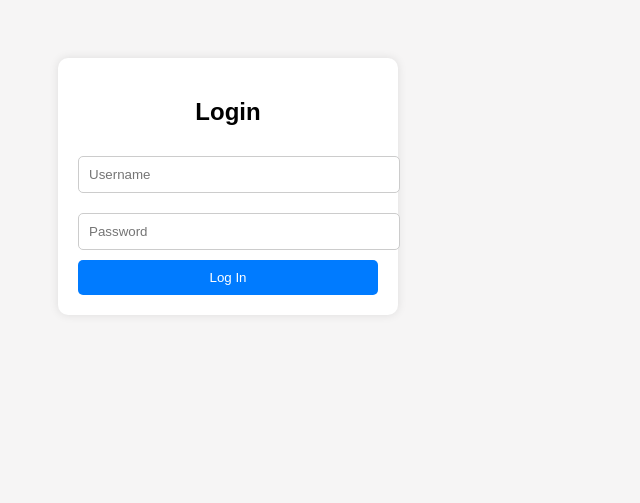
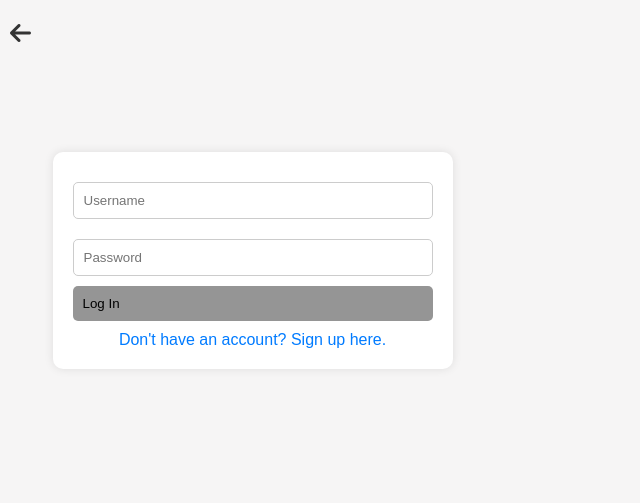
Before and after one commit to aoneillmark/MindHack, a browser extension: page extension/login.html in a window 1280 px wide. Shown: the whole page, without its empty margins (0-640 px from the left). Drawn offline with Linux system fonts and the light colour scheme.

Commit message:
extension updates

```diff
--- a/extension/login.html
+++ b/extension/login.html
@@ -4,66 +4,111 @@
     <meta charset="UTF-8">
     <meta name="viewport" content="width=device-width, initial-scale=1.0">
     <title>Login</title>
+    <!-- Add FontAwesome for the back icon -->
+    <link rel="stylesheet" href="https://cdnjs.cloudflare.com/ajax/libs/font-awesome/6.0.0-beta3/css/all.min.css">
     <style>
+        /* Style for the body */
         body {
+            width: 465px;
+            height: 420px;
+            text-align: center;
             font-family: Arial, sans-serif;
-            text-align: center;
-            padding: 50px;
             background-color: #f6f5f5;
+            padding: 20px;
+            border-radius: 10px;
+            padding-top: 60px;
+            margin: 0;
+            display: flex;
+            flex-direction: column;
+            justify-content: center;
+            align-items: center;
+            position: relative;
         }
 
+        /* Style for the login container */
         .login-container {
-            width: 300px;
+            width: 400px;
             background-color: white;
             padding: 20px;
             border-radius: 10px;
             box-shadow: 0 0 10px rgba(0, 0, 0, 0.1);
+            text-align: center;
+            margin-top: -20px;
+            box-sizing: border-box;
         }
 
+        /* Style for the inputs */
         input[type="text"], input[type="password"] {
             width: 100%;
             padding: 10px;
             margin: 10px 0;
             border-radius: 5px;
             border: 1px solid #ccc;
+            box-sizing: border-box;
         }
 
+        /* Style for the buttons */
         button {
             width: 100%;
             padding: 10px;
-            background-color: #007bff;
-            color: white;
+            background-color: rgb(149, 149, 149);
             border: none;
             border-radius: 5px;
             cursor: pointer;
+            margin-bottom: 10px;
+            text-align: left;
         }
 
-        button:hover {
-            background-color: #0056b3;
+
+        .button:hover {
+            background-color: #33bb65; /* Color on hover */
+        }
+
+
+        /* Style for the back button (icon on the left) */
+        .back-button {
+            margin-left: 20px;
+            position: absolute;
+            top: 20px;
+            font-size: 24px;
+            background-color: transparent;
+            border: none;
+            cursor: pointer;
+            padding: 0; /* Remove padding */
+            color: #333; /* Default color */
+            transition: color 0.3s ease; /* Smooth color transition */
+        }
+
+        .back-button:hover {
+            color: #007bff; /* Color on hover */
+        }
+
+        /* Style for the sign up link */
+        .signup-link {
+            text-decoration: none;
+            color: #007bff;
+            cursor: pointer;
+        }
+
+        .signup-link:hover {
+            text-decoration: underline;
         }
     </style>
 </head>
 <body>
+    <!-- Back button with an icon on the left -->
+    <button class="back-button" id="backButton">
+        <i class="fas fa-arrow-left"></i>
+    </button>
+
     <div class="login-container">
-        <h2>Login</h2>
         <input type="text" placeholder="Username" id="username">
         <input type="password" placeholder="Password" id="password">
-        <button onclick="submitLogin()">Log In</button>
+        <button class="button" onclick="submitLogin()">Log In</button>
+        <br>
+        <a href="signup.html" class="signup-link">Don't have an account? Sign up here.</a>
     </div>
 
-    <script>
-        function submitLogin() {
-            const username = document.getElementById("username").value;
-            const password = document.getElementById("password").value;
-
-            // You can replace this with actual login logic.
-            if (username && password) {
-                alert("Logged in successfully!");
-                // Redirect to another page or perform actions.
-            } else {
-                alert("Please enter username and password.");
-            }
-        }
-    </script>
+    <script src="login.js"></script>
 </body>
 </html>
--- /dev/null
+++ b/extension/login.js
@@ -0,0 +1,19 @@
+function submitLogin() {
+    const username = document.getElementById("username").value;
+    const password = document.getElementById("password").value;
+
+    // You can replace this with actual login logic.
+    if (username && password) {
+        alert("Logged in successfully!");
+        // Redirect to another page or perform actions.
+    } else {
+        alert("Please enter username and password.");
+    }
+}
+
+
+
+
+document.getElementById('backButton').addEventListener('click', function() {
+    window.location.href = "popup.html";
+});
--- a/extension/popup.js
+++ b/extension/popup.js
@@ -7,6 +7,7 @@ chrome.action.onClicked.addListener(() => {
     });
   });
 
+/*
 document.getElementById("scrapeBtn").addEventListener("click", () => {
     chrome.tabs.query({ active: true, currentWindow: true }, (tabs) => {
         chrome.scripting.executeScript({
@@ -15,7 +16,7 @@ document.getElementById("scrapeBtn").addEventListener("click", () => {
         });
     });
 });
-
+*/
 function scrapeAndDownload() {
     let text = document.body.innerText;
     let blob = new Blob([text], { type: "text/plain" });
```
Also changed, not shown: extension/popup.html (+10 -8 lines), extension/images/Settings.png (added), extension/images/Settings2.jpg (added).
